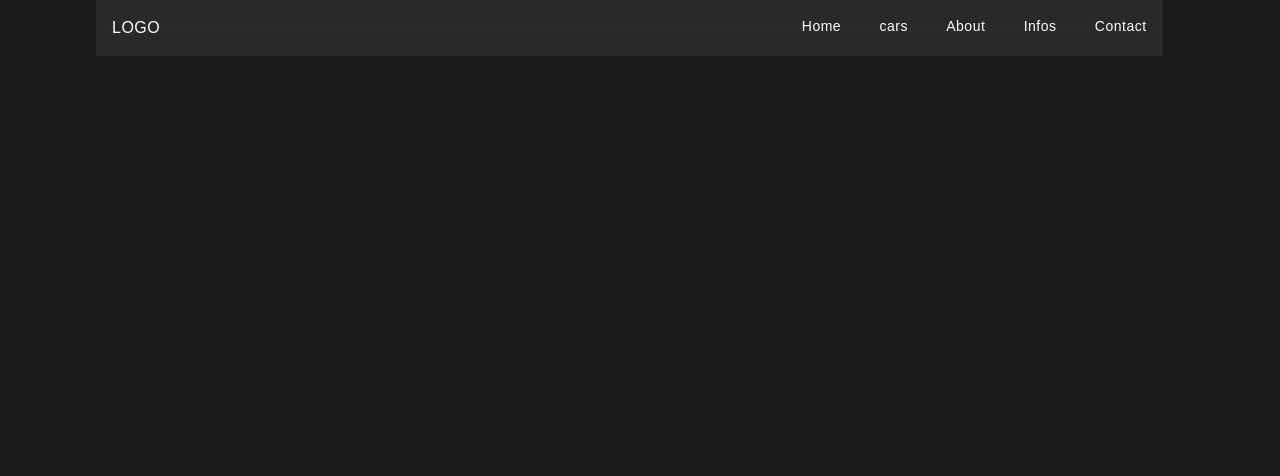
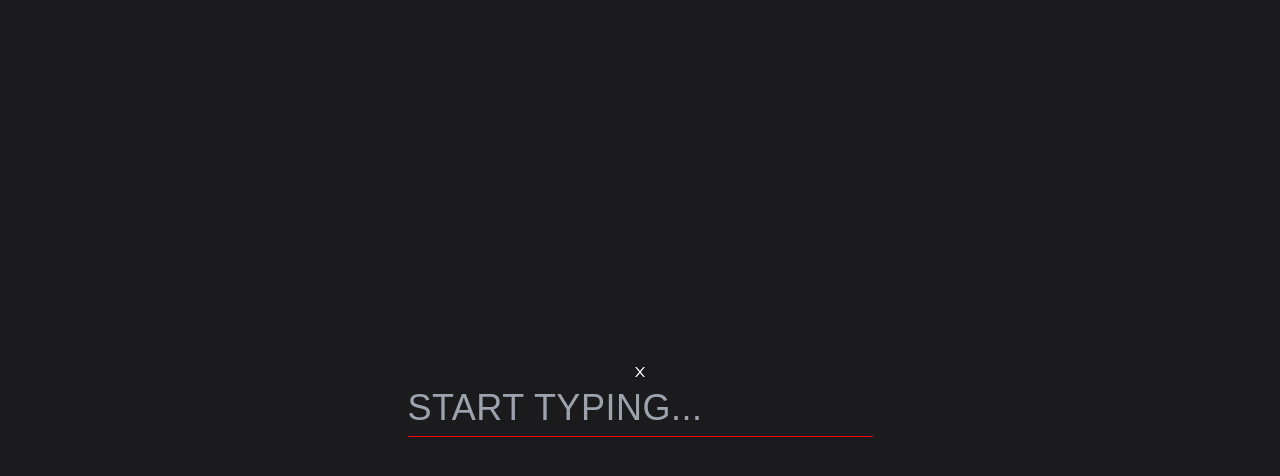
Before and after one commit to joel-kalema/luxury-cars, a Next.js app: page /import in a window 1280 px wide. Shown: the top 476 px of the page. Built offline with nearby package versions, Linux system fonts and the light colour scheme.

Commit message:
add search button

```diff
--- a/components/header.js
+++ b/components/header.js
@@ -1,7 +1,14 @@
+import { useState } from 'react';
 import Link from "next/link";
+import { AiOutlineSearch, AiOutlineClose } from 'react-icons/ai'
 
 export default function Header (){
+
+    const [active, setActive] = useState('nav_active');
+    const navToggle = () => (active === 'nav_active' ? setActive('nav_menu') : setActive('nav_active'));
+
     return (
+        <div>
             <div className="flex justify-between fixed w-5/6 exp backdrop-blur-md p-4 left-24 bg-[#fff1] z-50">
                 <div>LOGO</div>
                 <ul className="flex w-2/6 justify-between text-sm">
@@ -11,6 +18,16 @@ export default function Header (){
                     <li className='cursor-pointer hover:text-[red]'>Infos</li>
                     <li className='cursor-pointer hover:text-[red]'>Contact</li>
                 </ul>
+                <div onClick={navToggle}><AiOutlineSearch className="mr-4 cursor-pointer"/></div>
+            </div>
+            <div className={active}>
+                <div className='fixed top-0 left-0 flex justify-center items-center flex-col h-screen w-full bg-[#1B1A1C] z-50'>
+                    <AiOutlineClose onClick={navToggle}/>
+                    <form>
+                        <input className='text-4xl' type="text" name="search" id="search" placeholder="START TYPING..." maxlength="30"/>
+                    </form>
+                </div>
+            </div>
         </div>
     )
 }
```
Lines whose indentation alone changed are shown as unchanged.
